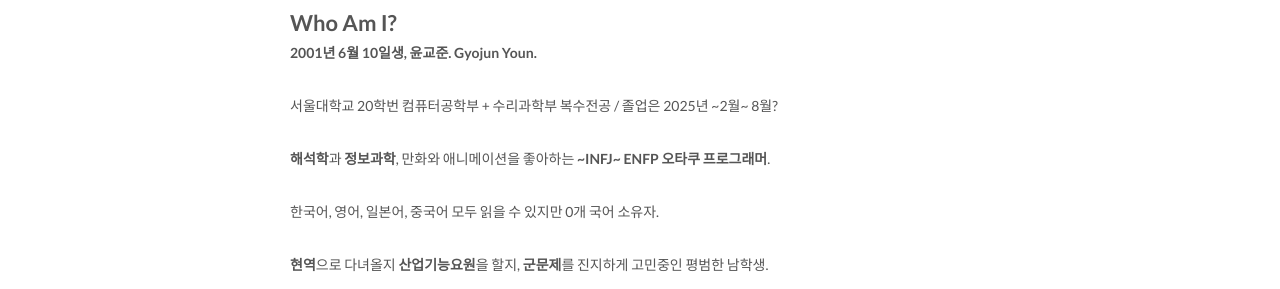
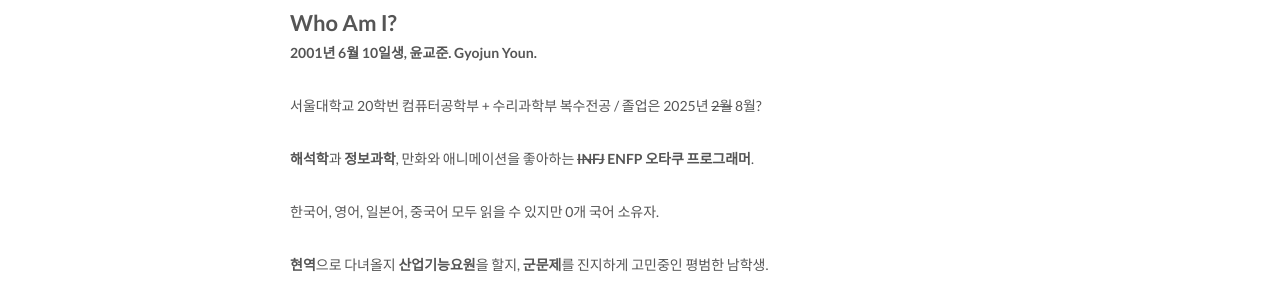
Before and after one commit to youngyojun/youngyojun.github.io, a Jekyll site: the page built from about/index.md, in a window 1280 px wide. Shown: the part 410-699 px from the top of the page. Built offline with Jekyll 4.4.1, drawn with Linux system fonts in a browser that asks for light colours; comment, search, counter and statistics services are not loaded.

```diff
--- a/about/index.md
+++ b/about/index.md
@@ -8,9 +8,9 @@ type: about
 
 **2001년 6월 10일생, 윤교준. Gyojun Youn.**
 
-서울대학교 20학번 컴퓨터공학부 + 수리과학부 복수전공 / 졸업은 2025년 ~2월~ 8월?
+서울대학교 20학번 컴퓨터공학부 + 수리과학부 복수전공 / 졸업은 2025년 ~~2월~~ 8월?
 
-**해석학**과 **정보과학**, 만화와 애니메이션을 좋아하는 **~INFJ~ ENFP 오타쿠 프로그래머**.
+**해석학**과 **정보과학**, 만화와 애니메이션을 좋아하는 **~~INFJ~~ ENFP 오타쿠 프로그래머**.
 
 한국어, 영어, 일본어, 중국어 모두 읽을 수 있지만 0개 국어 소유자.
 
```
